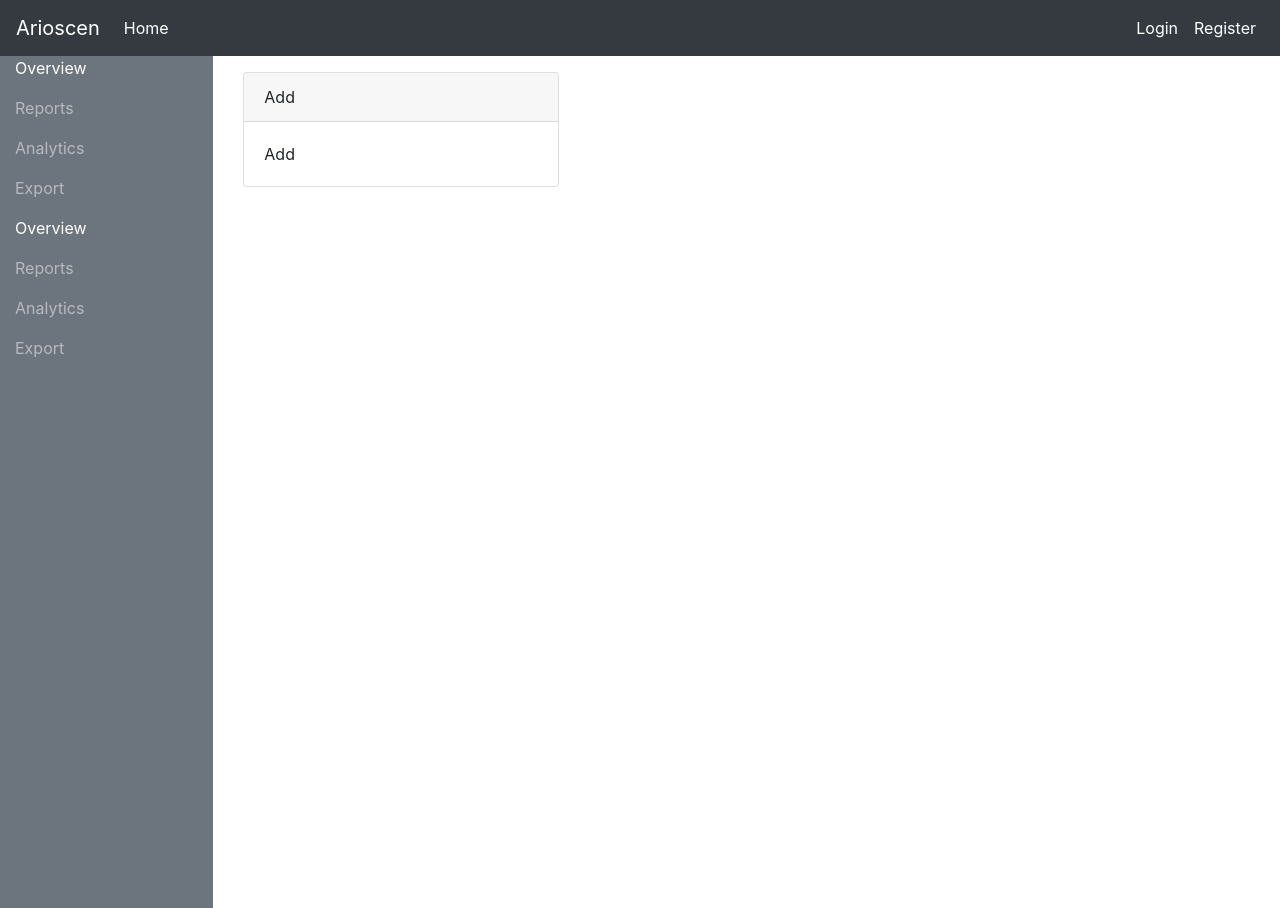
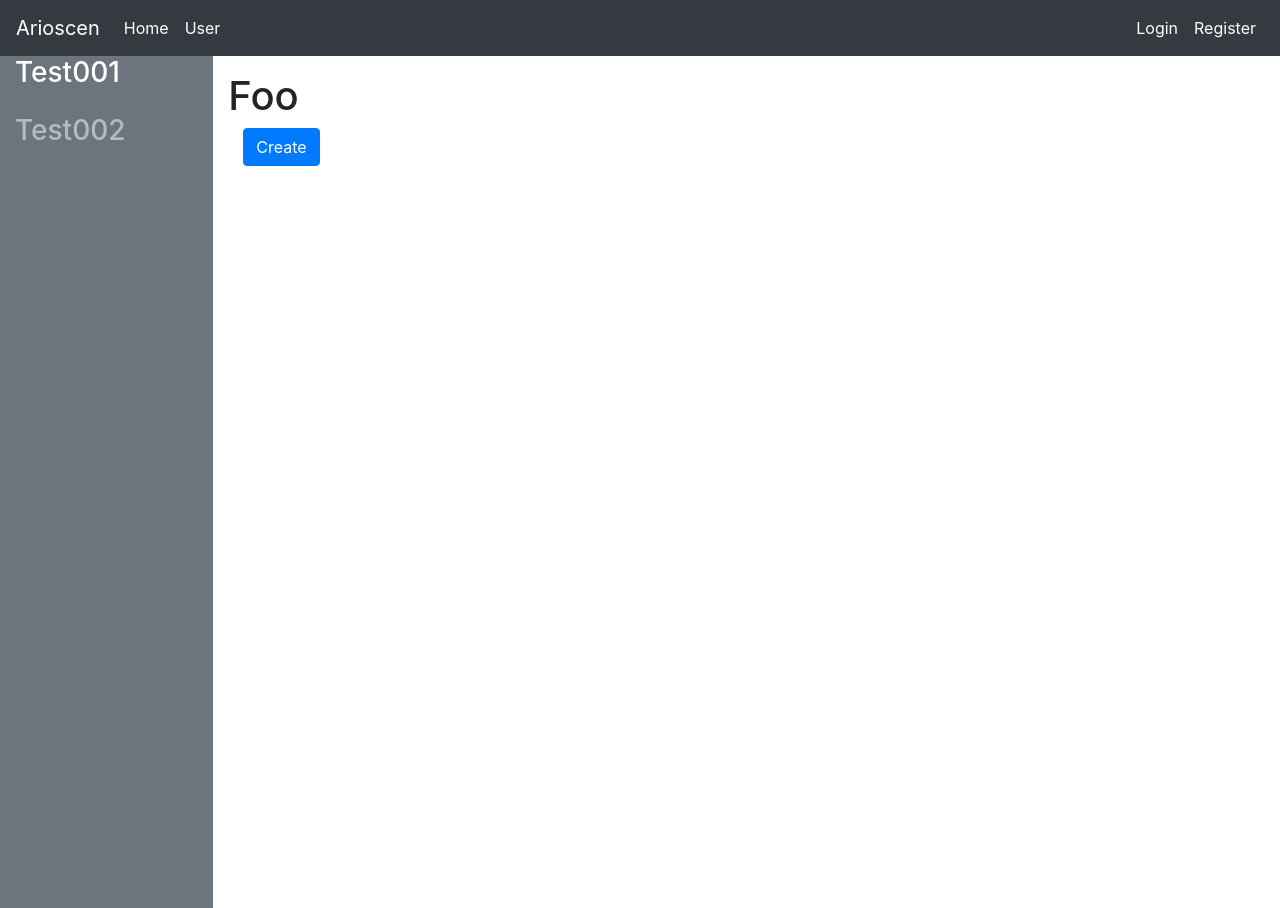
Before and after one commit to arioscen/django2.0_20180523, a Django app: page / in a window 1280 px wide. Run offline with Django 3.2, Linux system fonts and the light colour scheme; data that the repository does not hold is empty; some libraries are stand-ins or nearby versions.

Commit message:
control permission of bar

```diff
--- a/foo/urls.py
+++ b/foo/urls.py
@@ -4,4 +4,7 @@ from .views import *
 app_name = 'foo'
 urlpatterns = [
     path('', index, name='index'),
+    path('create/', create, name='create'),
+    path('<int:id>/edit/', edit, name='edit'),
+    path('<int:id>/delete/', delete, name='delete'),
 ]
--- a/foo/views.py
+++ b/foo/views.py
@@ -1,8 +1,42 @@
-from django.shortcuts import render
-from .models import *
+from django.shortcuts import render, redirect, reverse
+from .models import Bar
+from .forms import BarForm
+from django.contrib import messages
 from django.contrib.auth.decorators import permission_required
 
 
 def index(request):
-    bar = Bar.objects.all()
-    return render(request, 'foo/index.html', {"bar": bar})
+    bars = Bar.objects.all()
+    return render(request, 'foo/index.html', {"bars": bars})
+
+
+@permission_required('foo.add_bar')
+def create(request):
+    if request.method == 'POST':
+        form = BarForm(request.POST)
+        if form.is_valid():
+            form.save()
+            messages.add_message(request, messages.SUCCESS, 'bar created')
+            return redirect(reverse('foo:index'))
+    else:
+        form = BarForm()
+    return render(request, 'foo/create.html', {'form': form})
+
+
+@permission_required('foo.change_bar')
+def edit(request, id):
+    bar = Bar.objects.get(id=id)
+    form = BarForm(request.POST or None, instance=bar)
+    if request.method == 'POST':
+        if form.is_valid():
+            form.save()
+            messages.add_message(request, messages.SUCCESS, 'bar updated')
+            return redirect(reverse('foo:index'))
+    return render(request, 'foo/create.html', {'form': form})
+
+
+@permission_required('foo.delete_bar')
+def delete(request, id):
+    Bar.objects.get(id=id).delete()
+    messages.add_message(request, messages.ERROR, 'bar deleted')
+    return redirect(reverse('foo:index'))
--- a/templates/foo/index.html
+++ b/templates/foo/index.html
@@ -2,16 +2,26 @@
 {% block title %}Foo{% endblock %}
 {% block main %}
     {% load bootstrap4 %}
+    <h1>Foo</h1>
     <div class="container-fluid">
-        <div class="row">
+        <div class="row my-2">
             <div class="col-4">
-                <div class="card">
-                    <div class="card-header">Add</div>
-                    <div class="card-body">
-                        Add
+                <a class="btn btn-primary" href="{% url 'foo:create' %}" role="button">Create</a>
+            </div>
+        </div>
+        {% for bar in bars%}
+            <div class="row my-2">
+                <div class="col-4">
+                    <div class="card">
+                        <div class="card-header">{{ bar.title }}</div>
+                        <div class="card-body">{{ bar.content }}</div>
                     </div>
                 </div>
+                <div class="col-2 align-self-center">
+                    <a class="btn btn-success" href="{% url 'foo:edit' id=bar.id %}" role="button">Edit</a>
+                    <a class="btn btn-danger" href="{% url 'foo:delete' id=bar.id %}" role="button">Delete</a>
+                </div>
             </div>
-        </div>
+        {% endfor %}
     </div>
 {% endblock %}
--- a/templates/layout/base.html
+++ b/templates/layout/base.html
@@ -18,7 +18,10 @@
         <div class="collapse navbar-collapse" id="navbarSupportedContent">
             <ul class="navbar-nav mr-auto">
                 <li class="nav-item active">
-                    <a class="nav-link" href="">Home</a>
+                    <a class="nav-link" href="/">Home</a>
+                </li>
+                <li class="nav-item active">
+                    <a class="nav-link" href="{% url 'users:index' %}">User</a>
                 </li>
             </ul>
             <ul class="navbar-nav ml-auto">
@@ -48,30 +51,10 @@
             <nav class="col-2 d-none d-sm-block navbar-dark bg-secondary position-fixed" style="min-height: 100vh;">
                 <ul class="navbar-nav flex-column">
                     <li class="nav-item">
-                        <a class="nav-link active" href="#">Overview <span class="sr-only">(current)</span></a>
+                        <a class="nav-link active" href="#"><h3>Test001</h3></a>
                     </li>
                     <li class="nav-item">
-                        <a class="nav-link" href="#">Reports</a>
-                    </li>
-                    <li class="nav-item">
-                        <a class="nav-link" href="#">Analytics</a>
-                    </li>
-                    <li class="nav-item">
-                        <a class="nav-link" href="#">Export</a>
-                    </li>
-                </ul>
-                <ul class="navbar-nav flex-column">
-                    <li class="nav-item">
-                        <a class="nav-link active" href="#">Overview <span class="sr-only">(current)</span></a>
-                    </li>
-                    <li class="nav-item">
-                        <a class="nav-link" href="#">Reports</a>
-                    </li>
-                    <li class="nav-item">
-                        <a class="nav-link" href="#">Analytics</a>
-                    </li>
-                    <li class="nav-item">
-                        <a class="nav-link" href="#">Export</a>
+                        <a class="nav-link" href="#"><h3>Test002</h3></a>
                     </li>
                 </ul>
             </nav>
--- a/users/views.py
+++ b/users/views.py
@@ -1,4 +1,4 @@
-from django.shortcuts import render
+from django.shortcuts import render, redirect, reverse
 from django.http import HttpResponseRedirect, JsonResponse
 from django.contrib.auth.views import login as auth_login, logout as auth_logout
 from .forms import UserForm, UserAuthenticationForm
@@ -13,7 +13,7 @@ def create(request):
         form = UserForm(request.POST)
         if form.is_valid():
             form.save()
-            return HttpResponseRedirect(request.path)
+            return redirect(reverse('users:index'))
     else:
         form = UserForm()
     return render(request, 'users/create.html', {'form': form})
```
Also changed, not shown: foo/forms.py (added, +8 -0 lines), templates/foo/create.html (added, +21 -0 lines).
